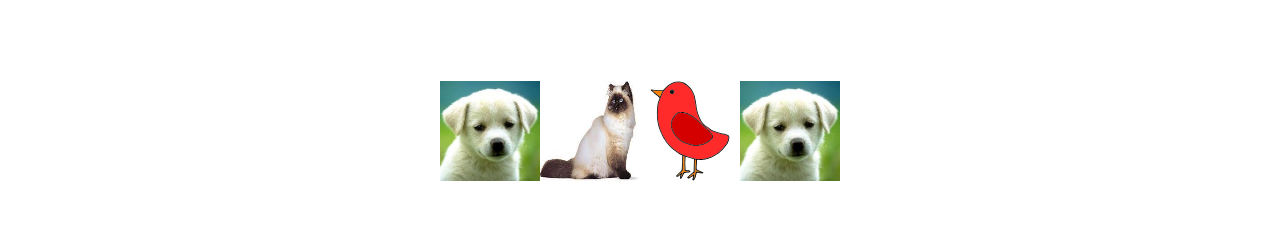
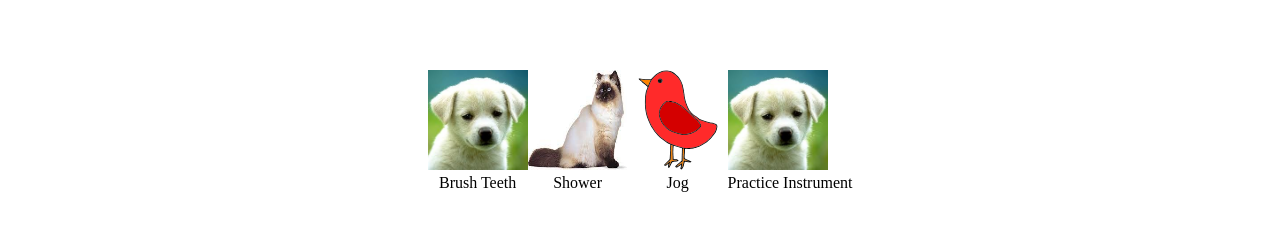
Before and after one commit to TheVanadium/habit-app, a Vue app: page / in a window 1280 px wide. Shown: the part 269-511 px from the top of the page. Built offline with nearby package versions, Linux system fonts and the light colour scheme.

Commit message:
feat: add habit description text under the pet

```diff
--- a/src/components/HabitPet.vue
+++ b/src/components/HabitPet.vue
@@ -3,6 +3,7 @@ export default {
     name: "HabitPet",
     props : {
         species : String,
+        habit : String,
     },
     data () {
         return {
@@ -49,12 +50,18 @@ export default {
 </script>
 
 <template>
-    <img v-on:click="togglePetGroomState()" :src="petImageInfo.src" :alt="petImageInfo.alt" class="habit-pet">
+    <div class="habit-pet">
+        <img v-on:click="togglePetGroomState()" :src="petImageInfo.src" :alt="petImageInfo.alt">
+        <p class="habit-description"> {{ habit }} </p>
+    </div>
 </template>
 
 <style>
-.habit-pet {
+.habit-pet img {
     width: 100px;
     height: 100px;
 }
+.habit-description {
+    text-align: center;
+}
 </style>
--- a/src/components/PetPlace.vue
+++ b/src/components/PetPlace.vue
@@ -6,10 +6,10 @@ export default {
     data() {
         return {
             pets: [
-                {id: 1, species: 'dog'},
-                {id: 2, species: 'cat'},
-                {id: 3, species: 'bird'},
-                {id: 4, species: 'dog'},
+                {id: 1, species: 'dog', habit: 'Brush Teeth'},
+                {id: 2, species: 'cat', habit: 'Shower'},
+                {id: 3, species: 'bird', habit: 'Jog'},
+                {id: 4, species: 'dog', habit: 'Practice Instrument'},
             ],
         };
     },
@@ -20,6 +20,6 @@ export default {
 </script>
 <template>
     <div id="pet-place">
-        <HabitPet v-for="pet in this.pets" :key="pet.id" :species="pet.species"></HabitPet>
+        <HabitPet v-for="pet in this.pets" :key="pet.id" :species="pet.species" :habit="pet.habit"></HabitPet>
     </div>
 </template>
```
